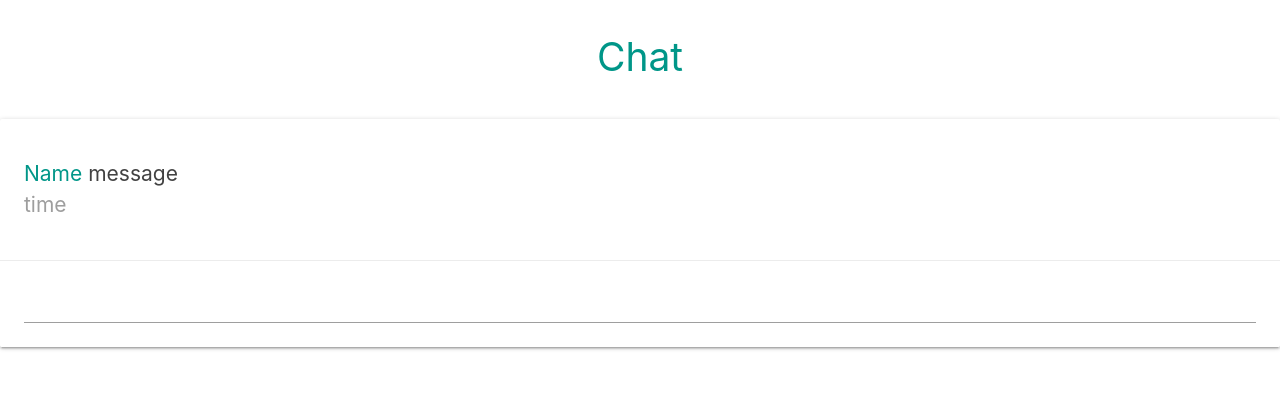
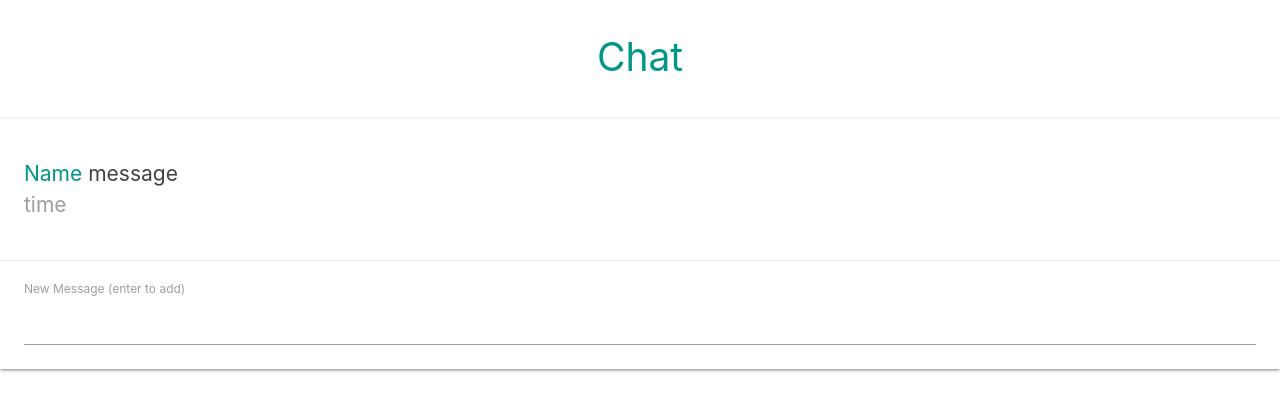
Before and after one commit to livmarx/liv-chat, a Vue app: page /#/ in a window 1280 px wide. Both pictures are taken after typing "Sample" into the empty fields and a click on the button "ENTER CHAT". Shown: the top 410 px of the page. Built offline with nearby package versions, Linux system fonts and the light colour scheme.

Commit message:
Connect firestore to app. Ensure that messages being added.

```diff
--- a/src/components/Chat.vue
+++ b/src/components/Chat.vue
@@ -20,18 +20,22 @@
         </ul>
       </div>
       <div class="card-action">
-        <input type="text">
+        <NewMessage :name="name"/>
       </div>
     </div>
   </div>
 </template>
 
 <script>
+import NewMessage from '@/components/NewMessage';
 export default {
   name: 'Chat',
   props: ['name'],
   data() {
     return {};
+  },
+  components: {
+    NewMessage,
   },
 };
 </script>
--- /dev/null
+++ b/src/components/NewMessage.vue
@@ -0,0 +1,47 @@
+<template>
+  <div class="new-message">
+    <form @submit.prevent="addMessage">
+      <label for="new-message">
+        New Message (enter to add)
+      </label>
+      <p v-if="feedback" class="feedback">{{feedback}}</p>
+      <input type="text" name="new-message" v-model="newMessage">
+    </form>
+  </div>
+</template>
+
+<script>
+import db from '@/firebase/init';
+export default {
+  name: 'NewMessage',
+  props: ['name'],
+  data() {
+    return {
+      newMessage: null,
+      feedback: null,
+    };
+  },
+  methods: {
+    addMessage() {
+      console.log(this.name, ': ', this.newMessage, Date.now());
+      if (this.newMessage) {
+        db
+          .collection('messages')
+          .add({
+            name: this.name,
+            content: this.newMessage,
+            timestamp: Date.now(),
+          })
+          .catch(err => {
+            console.error(err);
+          });
+      } else {
+        this.feedback = 'Must enter a message';
+      }
+    },
+  },
+};
+</script>
+
+<style>
+</style>
```
